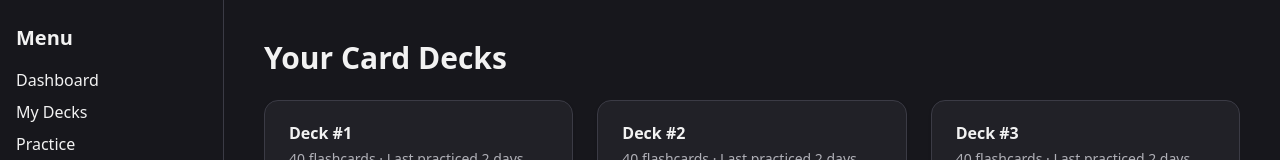
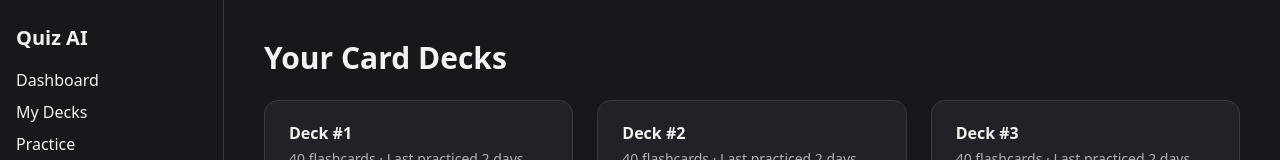
Before and after one commit to oskarjolofsson/quiz_ai, a Next.js app in the folder frontend/: page /home in a window 1280 px wide. Shown: the top 160 px of the page. Built offline with nearby package versions, Linux system fonts and the light colour scheme.

Commit message:
quiz ai text

```diff
--- a/frontend/components/inhouse/sidebar.tsx
+++ b/frontend/components/inhouse/sidebar.tsx
@@ -9,7 +9,7 @@
       style={{ borderColor: "var(--border)" }}
     >
       <div className="px-4 py-6">
-        <h2 className="text-xl font-semibold mb-4">Menu</h2>
+        <h2 className="text-xl font-semibold mb-4">Quiz AI</h2>
 
         <nav className="flex flex-col gap-2">
           <Link href="/home" className="hover:underline">
```
